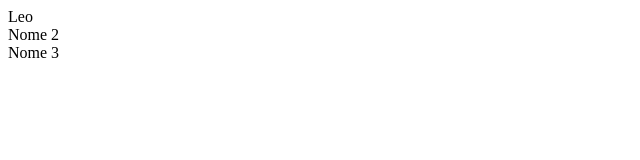
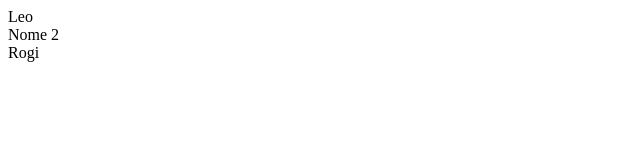
Before and after one commit to leorospo/euso, a plain HTML site: page public/index.html in a window 1280 px wide. Shown: the full height of the page, 0-640 px from the left. Drawn offline with Linux system fonts and the light colour scheme; some packages are replaced by stand-ins of ours.

Commit message:
aggiunto nome Rogi

```diff
--- a/public/index.html
+++ b/public/index.html
@@ -21,6 +21,6 @@
   <body>
     <div>Leo</div>
     <div>Nome 2</div>
-    <div>Nome 3</div>
+    <div>Rogi</div>
   </body>
 </html>
```
